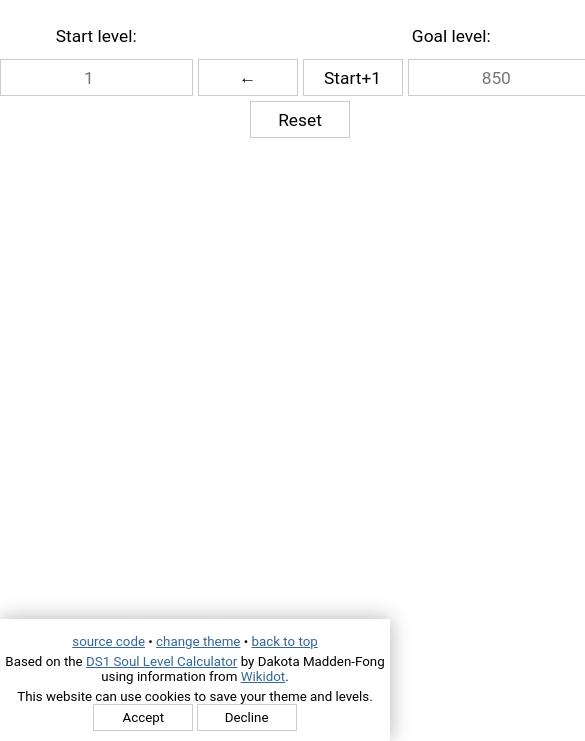
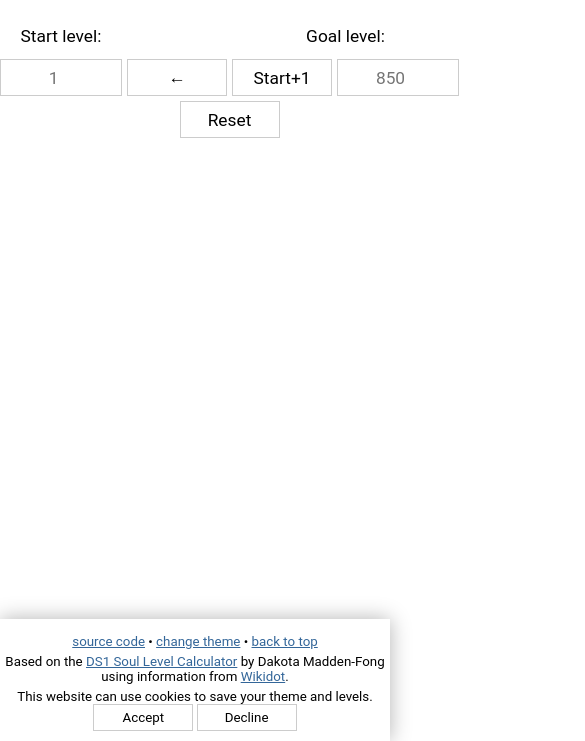
Before and after one commit to abluescarab/ds2-soul-calculator, a plain HTML site: page index.html in a window 390 px wide. Shown: the part 103-844 px from the top of the page, 585 px wide, since content can reach past the window. Drawn offline with Linux system fonts and the light colour scheme.

Commit message:
Fix height if cookie banner visible; fix width on small screens

```diff
--- a/src/layout/_main.scss
+++ b/src/layout/_main.scss
@@ -1,7 +1,7 @@
 main {
     margin: 0 auto;
-    width: 600px;
-    padding-bottom: calc($padding * 4);
+    max-width: 600px;
+    padding-bottom: calc($padding * 8);
 
     #result {
         display: none;
```
Also changed, not shown: css/style.css.
